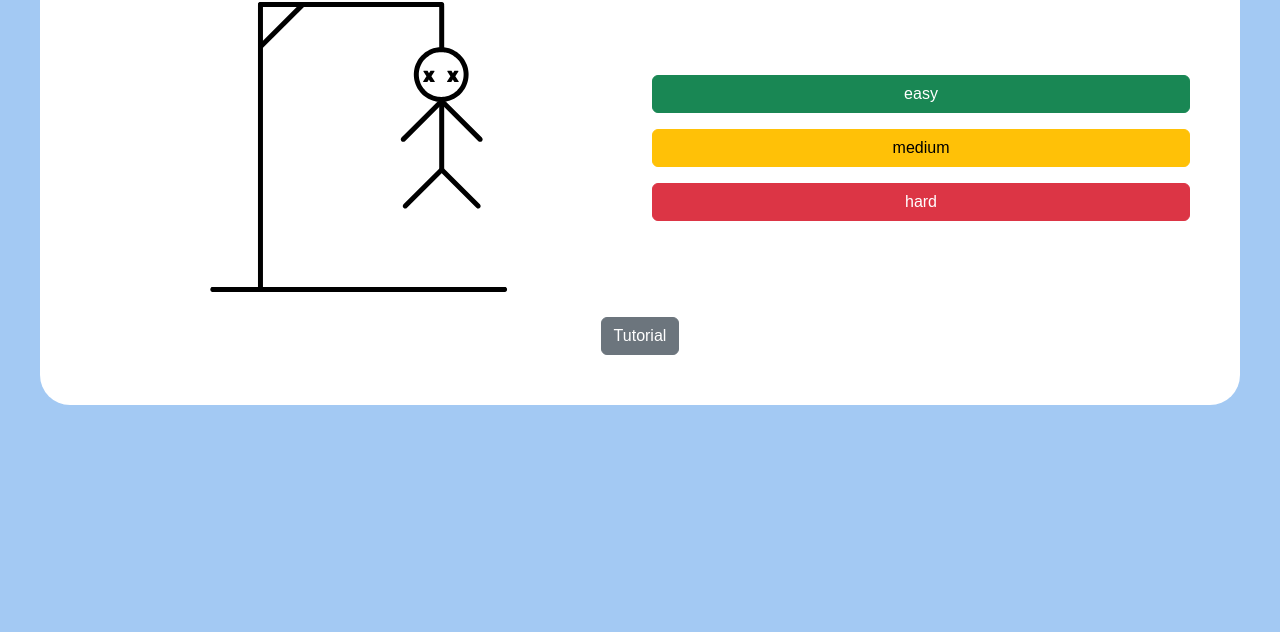
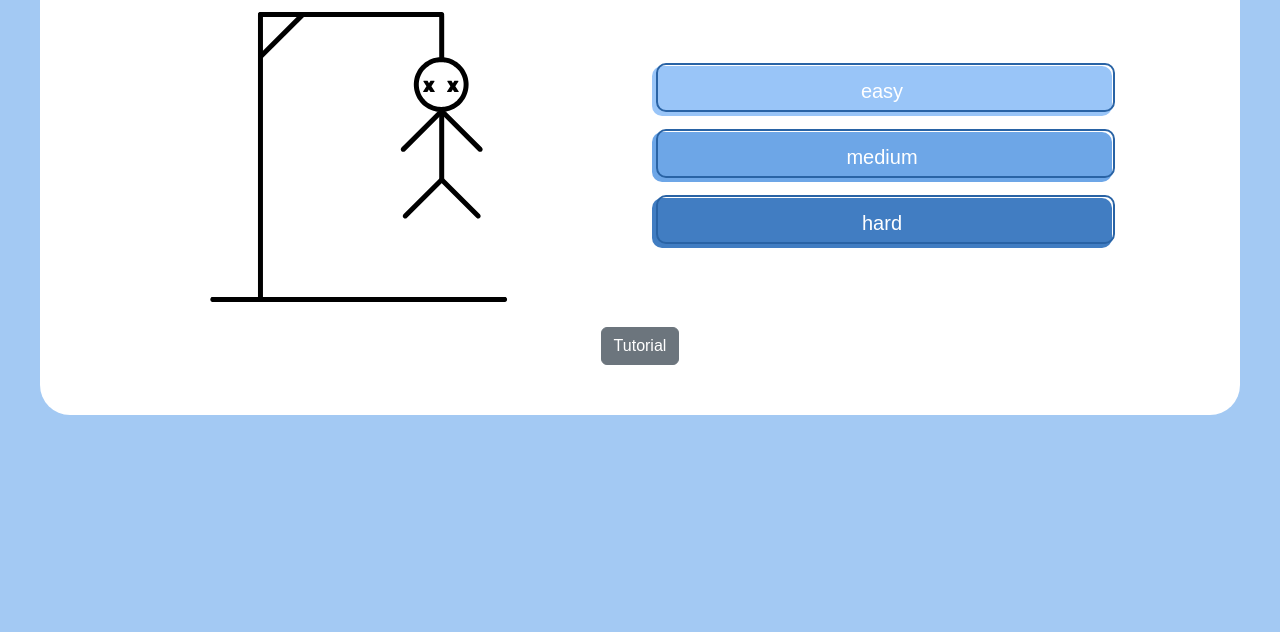
Before and after one commit to ajohaa/hangman, a plain HTML site: page index.html in a window 1280 px wide. Shown: the part 168-800 px from the top of the page. Drawn offline with nearby package versions, Linux system fonts and the light colour scheme; a web font is replaced by a local one.

Commit message:
Refactor HTML structure and enhance CSS styles; improve layout, typography, and button designs for better user experience

```diff
--- a/index.html
+++ b/index.html
@@ -17,22 +17,19 @@
       crossorigin="anonymous"
     />
     <link rel="stylesheet" href="style.css" />
-    <link rel="stylesheet" href="https://use.typekit.net/iou1vnd.css">
+    <link rel="stylesheet" href="https://use.typekit.net/iou1vnd.css" />
   </head>
 
   <body>
     <div class="container homescreen text-center mt-5">
-
       <!-- Title -->
       <h1 class="mb-4">Hangman Game</h1>
 
       <div class="row align-items-center">
-
         <!-- Hangman Display -->
         <div class="col-md-6">
           <div class="container">
-<img src="hangman-8.svg" alt="hangman-img"/>
-
+            <img src="hangman-8.svg" alt="hangman-img" />
           </div>
         </div>
 
@@ -40,17 +37,18 @@
         <div class="col-md-6">
           <div class="d-grid gap-3">
             <a href="game.html">
-            <button class="btn btn-success w-100" id="easy">easy</button>
+              <button class="difficulty btn-easy w-100" id="easy">easy</button>
             </a>
             <a href="game.html">
-            <button class="btn btn-warning w-100" id="medium">medium</button>
+              <button class="difficulty btn-medium w-100" id="medium">
+                medium
+              </button>
             </a>
             <a href="game.html">
-            <button class="btn btn-danger w-100" id="hard">hard</button>
+              <button class="difficulty btn-hard w-100" id="hard">hard</button>
             </a>
           </div>
         </div>
-
       </div>
 
       <!-- Tutorial Button -->
@@ -59,9 +57,7 @@
           <button class="btn btn-secondary">Tutorial</button>
         </a>
       </div>
-
     </div>
-
 
     <!-- Bootstrap JavaScript Libraries -->
     <script
--- a/style.css
+++ b/style.css
@@ -2,10 +2,88 @@ body {
     font-family: Arial, sans-serif;
     background: #a3c9f3;
     margin: 0;
-    font-family: "hoss-round", sans-serif;
+    font-family: cc-dash-to-school, sans-serif;
     font-weight: 400;
     font-style: normal;
 }
+
+h1 {
+    font-family: cc-dash-to-school-outline, sans-serif;
+    font-weight: 900;
+    font-style: normal;
+    font-size: 3rem;
+    color: #2963a5;
+    margin-bottom: 20px;
+}
+
+.difficulty {
+    border: 0 solid #E5E7EB;
+    border-radius: 10px;
+    box-sizing: border-box;
+    font-family: cc-dash-to-school, sans-serif;
+    font-weight: 400;
+    font-style: normal;
+    color: #ffffff;
+    display: flex;
+    font-size: 1.25rem;
+    justify-content: center;
+    align-items: center;
+    height: 50px;
+    padding: .75rem 1.65rem;
+    line-height: 1.75rem;
+    position: relative;
+    text-align: center;
+    width: 100%;
+    max-width: 460px;
+    position: relative;
+    cursor: pointer;
+}
+
+.difficulty:focus {
+    outline: 0;
+}
+
+.difficulty:after {
+    border-radius: 10px;
+
+    content: '';
+    position: absolute;
+    border: 2px solid #2963a5;
+    bottom: 4px;
+    left: 4px;
+    width: calc(100% - 1px);
+    height: calc(100% - 1px);
+    transition: all 0.15s ease;
+}
+
+.difficulty:hover:after {
+    bottom: 2px;
+    left: 2px;
+}
+
+.d-grid a {
+    text-decoration: none;
+}
+
+@media (min-width: 768px) {
+    .difficulty {
+        padding: .75rem 3rem;
+        font-size: 1.25rem;
+    }
+}
+
+.btn-easy {
+    background-color: #99c5f8;
+}
+
+.btn-medium {
+    background-color: #6da6e7;
+}
+
+.btn-hard {
+    background-color: #417dc2;
+}
+
 
 .homescreen {
     max-width: 1200px;
@@ -55,9 +133,17 @@ body {
 }
 
 @keyframes lives-bump {
-    0% { transform: translateY(0); }
-    50% { transform: translateY(-3px); }
-    100% { transform: translateY(0); }
+    0% {
+        transform: translateY(0);
+    }
+
+    50% {
+        transform: translateY(-3px);
+    }
+
+    100% {
+        transform: translateY(0);
+    }
 }
 
 /* MAIN LAYOUT */
@@ -74,6 +160,9 @@ body {
     border-radius: 8px;
     background: #ffd966;
     cursor: pointer;
+    color: #b17b18;
+    font-weight: 500;
+    font-size: 1.1rem;
 }
 
 /* GAME AREA */
@@ -86,13 +175,14 @@ body {
 
 .hint {
     /* Initial state: hidden */
-    font-size: large;
+    font-size: 1.5rem;
     margin-bottom: 20px;
     opacity: 0;
     visibility: hidden;
     /* Use visibility to ensure it doesn't affect layout when hidden */
     transition: opacity 0.5s ease-in-out;
     /* Define the transition effect */
+    color: #2963a5;
 }
 
 .hint.is-visible {
@@ -131,7 +221,7 @@ body {
     font-weight: bold;
     cursor: pointer;
     width: 100%;
-      transition: all 0.2s ease;
+    transition: all 0.2s ease;
 }
 
 .key:hover {
@@ -141,7 +231,7 @@ body {
 
 .key:active {
     transform: scale(0.95);
-        background: #619de1;
+    background: #619de1;
 }
 
 /* GREYED LETTERS */
@@ -192,13 +282,14 @@ body {
 .carousel-control-next {
     right: 0;
     transform: translateX(100%);
-        margin-top: 10%;
+    margin-top: 10%;
 
 }
 
 .carousel-control-prev,
 .carousel-control-next {
-    transition: opacity 0.3s ease; /* smooth fade */
+    transition: opacity 0.3s ease;
+    /* smooth fade */
 }
 
 .carousel h2 {
@@ -274,8 +365,13 @@ body {
 }
 
 @keyframes fadeIn {
-  from { opacity: 0; }
-  to { opacity: 1; }
+    from {
+        opacity: 0;
+    }
+
+    to {
+        opacity: 1;
+    }
 }
 
 .game-modal .content {
@@ -293,13 +389,13 @@ body {
 }
 
 .game-modal h2 {
-    font-size: 1.53rem;
+    font-size: 1.6rem;
     font-weight: 600;
     margin: 20px 0 10px 0;
 }
 
 .game-modal p {
-    font-size: 1.15rem;
+    font-size: 1.35rem;
     margin: 15px 0 30px;
     font-weight: 500;
 }
@@ -316,7 +412,7 @@ body {
     border-radius: 15px;
     background: #79bd79;
     color: white;
-    font-size: 1.1rem;
+    font-size: 1.2rem;
     cursor: pointer;
 }
 
```
Lines whose indentation alone changed are shown as unchanged.
